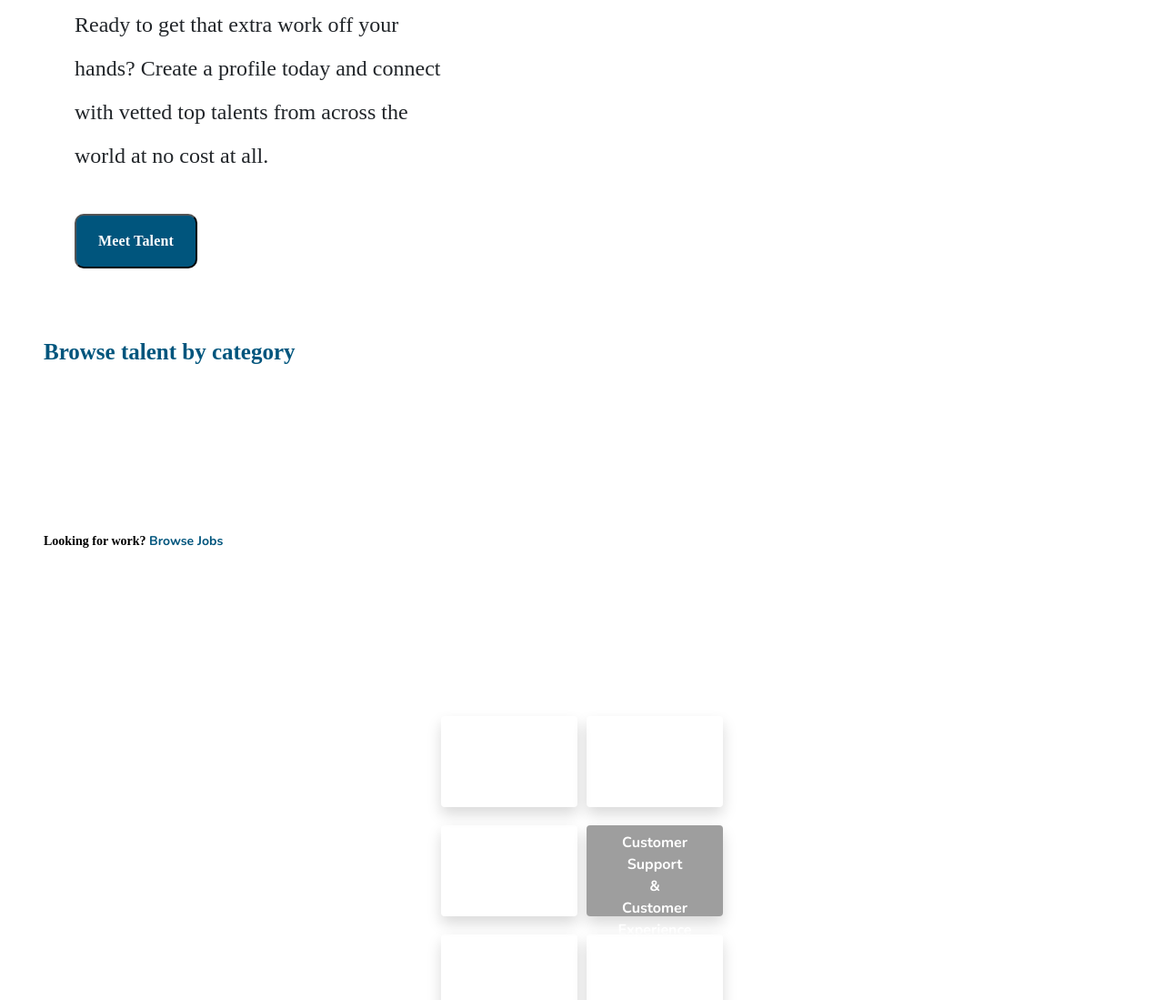
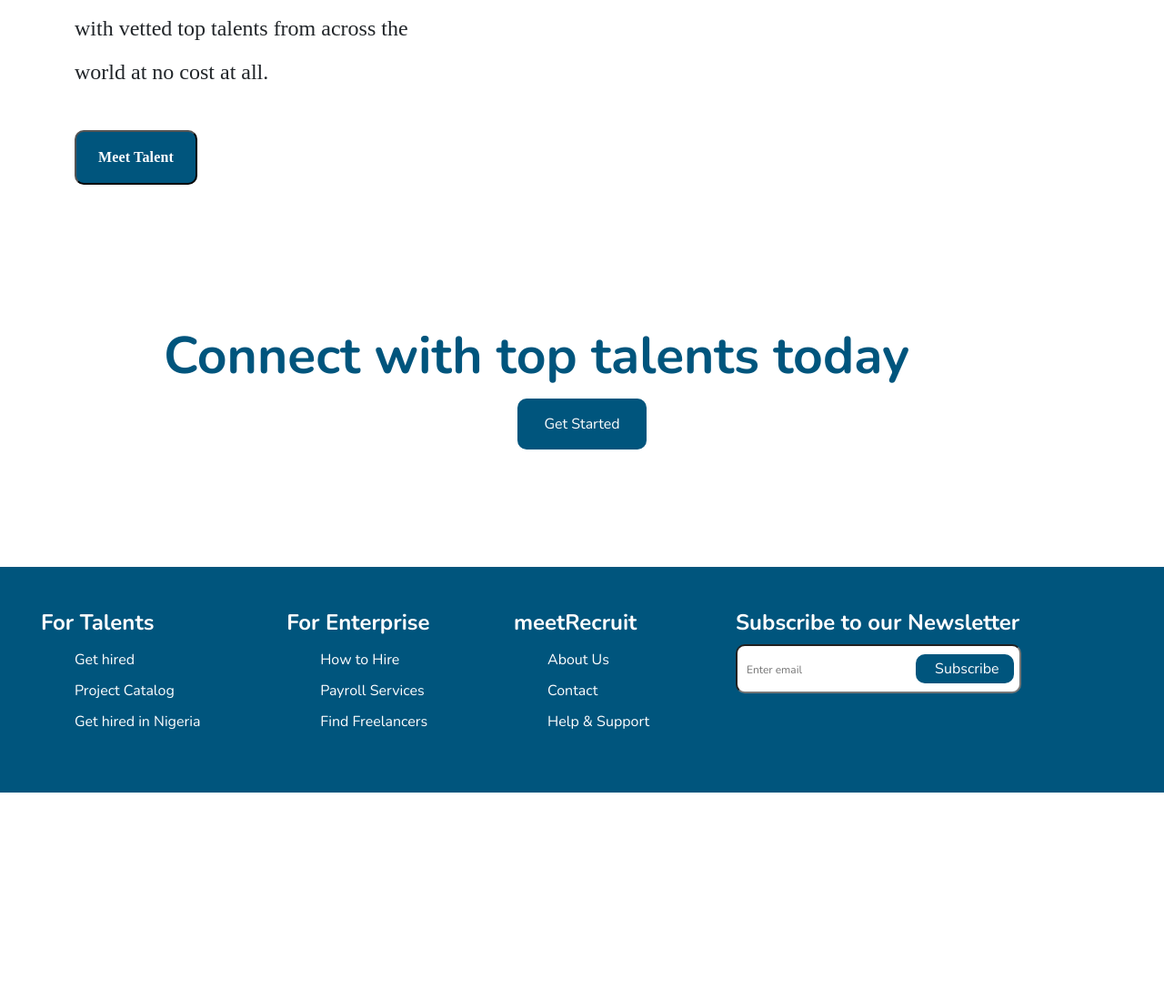
Before and after one commit to aforasheed/meetRecruitLandingPageNew, a plain HTML site: page index.html in a window 1280 px wide. Shown: the part 2866-3965 px from the top of the page at 91% size. After the commit the page ends 3737 px from the top, so only its background shows below. Drawn offline with nearby package versions, Linux system fonts and the light colour scheme; grey boxes are pictures that could not be loaded.

Commit message:
deliverable for host

```diff
--- a/index.html
+++ b/index.html
@@ -152,8 +152,19 @@
         </div>
       </section>
 
+      <section id="section6">
+        <div class="container">
+          <div class="row">
+            <div class="col-md">
+              <h1>Connect with top talents today </h1>
+              <button>Get Started</button>
+            </div>
+          </div>
+        </div>
+      </section>
+
       <!-- section 7 -->
-        <section class="sectionSeven p-5 rounded">
+        <!-- <section class="sectionSeven p-5 rounded">
             <div class="d-flex flex-column">
               <p class="fs-4 fw-bold text-md-start">Browse talent by category</p>
               <p class="small text-black fw-bold">Looking for work? <a href="#" class="text-capitalize fw-bold">browse jobs</a></p>
@@ -180,8 +191,87 @@
 
             </div>
 
-          </section>
+          </section> -->
 
-    <script src="/public/js/main.js"></script>
+
+          <!-- <section id="section7">
+            <div class="container">
+              <div class="row">
+                <div class="col-md">
+                  <h1>Browse talent by category</h1>
+                  <p>Looking for work?
+                    <button>Browse Jobs</button>
+                  </p>
+                </div>
+              </div>
+            </div>
+            <div class="container">
+              <div class="row">
+                <div class="col-md-4 my-3 ">
+                  <img src="public/img/finance.jpg" class="image-fluid" alt="">
+                </div>
+                <div class="col-md-4 my-3 ">
+                  <img src="public/img/data-analysis.jpg" class="image-fluid" alt="">
+                </div>
+                <div class="col-md-4 my-3 ">
+                  <img src="public/img/e-commerce.jpg" class="image-fluid" alt="">
+                </div>
+                <div class="col-md-4 my-3 my-3">
+                  <img src="public/img/webdev.jpg" class="image-fluid" alt="">
+                </div>
+                <div class="col-md-4 my-3 ">
+                  <img src="public/img/customer-support.jpg" class="image-fluid" alt="">
+                </div>
+                <div class="col-md-4 my-3 ">
+                  <img src="public/img/writing.jpg" class="image-fluid" alt="">
+                </div>
+                <div class="col-md-4 my-3 ">
+                  <img src="public/img/idea.jpg" class="image-fluid" alt="">
+                </div>
+                <div class="col-md-4 my-3 ">
+                  <img src="public/img/data-analysis.jpg" class="image-fluid" alt="">
+                </div>
+              </div>
+            </div>
+          </section> -->
+
+    <!-- footer -->
+
+    <section id="footer">
+      <div class="foot">
+          <h3>For Talents</h3>
+          <ul>
+              <li>Get hired </li>
+              <li>Project Catalog</li>
+              <li>Get hired in Nigeria</li>
+          </ul>
+      </div>
+      <div class="foot">
+          <h3>For Enterprise</h3>
+          <ul>
+              <li>How to Hire</li>
+              <li>Payroll Services</li>
+              <li>Find Freelancers </li>
+          </ul>
+      </div>
+      <div class="foot">
+          <h3>meetRecruit</h3>
+          <ul>
+              <li>About Us</li>
+              <li>Contact</li>
+              <li>Help & Support</li>
+          </ul>
+      </div>
+      <div class="foot">
+          <h3 id="foots">Subscribe to our Newsletter</h3>
+          <input type="email" placeholder="Enter email" />
+          <button type="submit">Subscribe</button>
+      </div>
+
+
+  </section>
+
+
+          <script src="/public/js/main.js"></script>
 </body>
 </html>
--- a/public/style.css
+++ b/public/style.css
@@ -257,9 +257,16 @@ nav .container {
 }
 
 /* IMAGE */
+
+.section-3{
+  margin: 0 70px;
+}
+.section-3 .images {
+  margin-right: 70px;
+}
 .section-3 .images img {
   object-fit: cover;
-  width: 100%;
+  width: 90%;
 }
 
 /* CONTENT */
@@ -299,7 +306,7 @@ nav .container {
 .section-3 .content h1 {
   font-style: normal;
   font-weight: 700;
-  font-size: 57px;
+  font-size: 47px;
   display: flex;
   flex-wrap: wrap;
   align-items: center;
@@ -452,14 +459,54 @@ input[type="button"] {
   padding-left: 70px;
 }
 
+/* section 6 */
+
+#section6 {
+  width: 100%;
+  height: 50vh;
+  display: flex;
+  justify-content: center;
+  align-items: center;
+  text-align: center;
+}
+
+#section6 h1 {
+  font-size: 57px;
+  line-height: 77px;
+}
+
+#section6 button {
+  background: #00557d;
+  padding: 16px, 24px, 16px, 24px;
+  border-radius: 10px;
+  width: 142px;
+  height: 56px;
+  border: none;
+  color: #fff;
+}
+
 /* Section 7  */
+
+/* #section7 {
+  width: 100%;
+  height: 100vh;
+}
+
+#section7 p {
+  font-size: 20px;
+  line-height: 60px;
+  letter-spacing: 0.25px;
+  color: #212121;
+} */
+
+/*============================================ */
 
 .sectionSeven > div:first-of-type {
   position: relative;
   left: 17rem;
 }
 
-.sectionSeven > div:last-of-type {
+.sectionSeven .sectionSeven > div:last-of-type {
   display: grid;
   grid-template-columns: repeat(3, 300px);
   grid-template-rows: repeat(3, auto);
@@ -533,6 +580,61 @@ input[type="button"] {
   top: 30px;
   background: #00557d;
   color: white;
+}
+
+/* footer */
+
+#footer {
+  background: #00557d;
+  display: flex;
+  justify-content: space-around;
+  flex-wrap: wrap;
+  color: #fff;
+  padding: 45px 0;
+}
+
+#footer h3 {
+  font-size: 24px;
+  font-weight: 700;
+  line-height: 32px;
+}
+
+#footer .foot {
+  text-align: left;
+}
+
+#footer .foot ul li {
+  list-style: none;
+  padding: 5px;
+  font-size: 16px;
+  left: 0;
+}
+
+#footer .foot input {
+  padding: 11px, 16px, 11px, 16px;
+  border-radius: 10px;
+  width: 314px;
+  height: 54px;
+}
+
+#footer .foot input::placeholder {
+  font-size: 12px;
+  padding: 0 10px;
+}
+
+#footer .foot button {
+  background: #00557d;
+  color: #fff;
+  padding: 4px 21px;
+  width: 108px;
+  height: 32px;
+  transform: translateX(-120px);
+  border-radius: 10px;
+  border: none;
+}
+
+#footer #foots {
+  text-align: left;
 }
 /* ====================Media ========================================*/
 
```
Also changed, not shown: app.js (added, +38 -0 lines).
